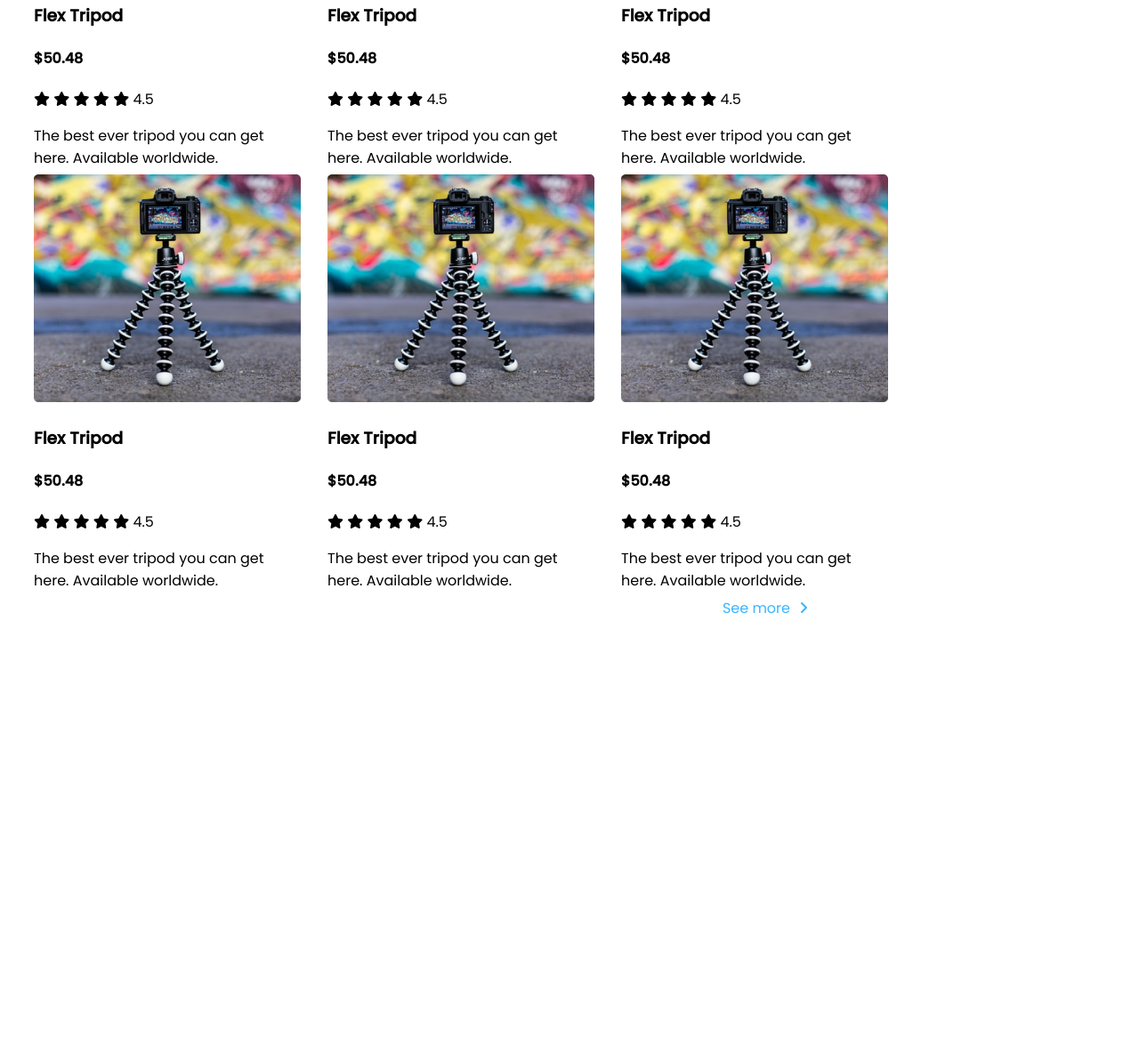
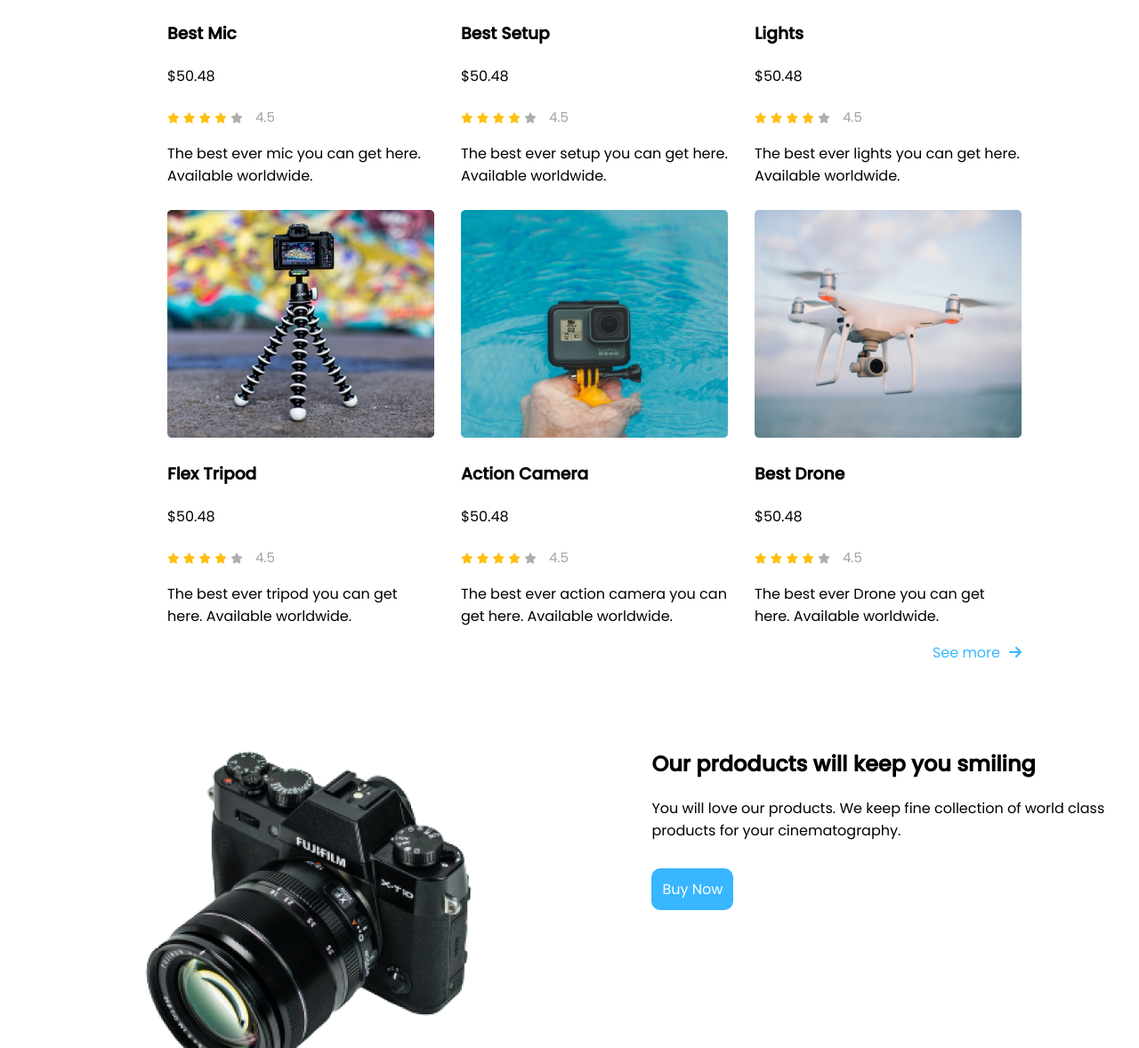
Before and after one commit to hossainashfaq/assignment-2, a plain HTML site: page index.html in a window 1280 px wide. Shown: the part 1622-2800 px from the top of the page at 89% size. Before the commit the page ends 2356 px from the top, so only its background shows below. Drawn offline with Linux system fonts and the light colour scheme; a web font is replaced by a local one.

Commit message:
upadated push

```diff
--- a/index.html
+++ b/index.html
@@ -107,9 +107,9 @@
             </div>
             <div class="product">
                 <div class="product-banner">
-                    <img src="./images/tripod.png" alt="">
+                    <img src="./images/drone.png" alt="">
                     <div class="product-detail">
-                        <h3 class="product-title">Flex Tripod</h3>
+                        <h3 class="product-title">Best Drone</h3>
                         <h4 class="price">$50.48</h4>
                         <div class="rating-info">
                             <div>
@@ -122,7 +122,99 @@
                             </div>
                         </div>
                         <p class="product-spec">
-                            The best ever tripod you can get here. Available worldwide.
+                            The best ever drone you can get here. Available worldwide.
+                        </p>
+
+                    </div>
+                </div>
+            </div>
+            <div class="product">
+                <div class="product-banner">
+                    <img src="./images/lights.png" alt="">
+                    <div class="product-detail">
+                        <h3 class="product-title">Best Lights</h3>
+                        <h4 class="price">$50.48</h4>
+                        <div class="rating-info">
+                            <div>
+                                <i class="fas fa-star filled"></i>
+                                <i class="fas fa-star filled"></i>
+                                <i class="fas fa-star filled"></i>
+                                <i class="fas fa-star filled"></i>
+                                <i class="fas fa-star empty"></i>
+                                <span class="rating">4.5</span>
+                            </div>
+                        </div>
+                        <p class="product-spec">
+                            The best ever lights you can get here. Available worldwide.
+                        </p>
+
+                    </div>
+                </div>
+            </div>
+            <div class="product">
+                <div class="product-banner">
+                    <img src="./images/mic.png" alt="">
+                    <div class="product-detail">
+                        <h3 class="product-title">Best Mic</h3>
+                        <h4 class="price">$50.48</h4>
+                        <div class="rating-info">
+                            <div>
+                                <i class="fas fa-star filled"></i>
+                                <i class="fas fa-star filled"></i>
+                                <i class="fas fa-star filled"></i>
+                                <i class="fas fa-star filled"></i>
+                                <i class="fas fa-star empty"></i>
+                                <span class="rating">4.5</span>
+                            </div>
+                        </div>
+                        <p class="product-spec">
+                            The best ever mic you can get here. Available worldwide.
+                        </p>
+
+                    </div>
+                </div>
+            </div>
+            <div class="product">
+                <div class="product-banner">
+                    <img src="./images/setup.png" alt="">
+                    <div class="product-detail">
+                        <h3 class="product-title">Best Setup</h3>
+                        <h4 class="price">$50.48</h4>
+                        <div class="rating-info">
+                            <div>
+                                <i class="fas fa-star filled"></i>
+                                <i class="fas fa-star filled"></i>
+                                <i class="fas fa-star filled"></i>
+                                <i class="fas fa-star filled"></i>
+                                <i class="fas fa-star empty"></i>
+                                <span class="rating">4.5</span>
+                            </div>
+                        </div>
+                        <p class="product-spec">
+                            The best ever setup you can get here. Available worldwide.
+                        </p>
+
+                    </div>
+                </div>
+            </div>
+            <div class="product">
+                <div class="product-banner">
+                    <img src="./images/single-light.png" alt="">
+                    <div class="product-detail">
+                        <h3 class="product-title">Lights</h3>
+                        <h4 class="price">$50.48</h4>
+                        <div class="rating-info">
+                            <div>
+                                <i class="fas fa-star filled"></i>
+                                <i class="fas fa-star filled"></i>
+                                <i class="fas fa-star filled"></i>
+                                <i class="fas fa-star filled"></i>
+                                <i class="fas fa-star empty"></i>
+                                <span class="rating">4.5</span>
+                            </div>
+                        </div>
+                        <p class="product-spec">
+                            The best ever lights you can get here. Available worldwide.
                         </p>
 
                     </div>
@@ -153,9 +245,9 @@
             </div>
             <div class="product">
                 <div class="product-banner">
-                    <img src="./images/tripod.png" alt="">
+                    <img src="./images/action.png" alt="">
                     <div class="product-detail">
-                        <h3 class="product-title">Flex Tripod</h3>
+                        <h3 class="product-title">Action Camera</h3>
                         <h4 class="price">$50.48</h4>
                         <div class="rating-info">
                             <div>
@@ -168,7 +260,7 @@
                             </div>
                         </div>
                         <p class="product-spec">
-                            The best ever tripod you can get here. Available worldwide.
+                            The best ever action camera you can get here. Available worldwide.
                         </p>
 
                     </div>
@@ -176,9 +268,9 @@
             </div>
             <div class="product">
                 <div class="product-banner">
-                    <img src="./images/tripod.png" alt="">
+                    <img src="./images/drone.png" alt="">
                     <div class="product-detail">
-                        <h3 class="product-title">Flex Tripod</h3>
+                        <h3 class="product-title">Best Drone</h3>
                         <h4 class="price">$50.48</h4>
                         <div class="rating-info">
                             <div>
@@ -191,107 +283,34 @@
                             </div>
                         </div>
                         <p class="product-spec">
-                            The best ever tripod you can get here. Available worldwide.
+                            The best ever Drone you can get here. Available worldwide.
                         </p>
-
-                    </div>
-                </div>
-            </div>
-            <div class="product">
-                <div class="product-banner">
-                    <img src="./images/tripod.png" alt="">
-                    <div class="product-detail">
-                        <h3 class="product-title">Flex Tripod</h3>
-                        <h4 class="price">$50.48</h4>
-                        <div class="rating-info">
-                            <div>
-                                <i class="fas fa-star filled"></i>
-                                <i class="fas fa-star filled"></i>
-                                <i class="fas fa-star filled"></i>
-                                <i class="fas fa-star filled"></i>
-                                <i class="fas fa-star empty"></i>
-                                <span class="rating">4.5</span>
-                            </div>
-                        </div>
-                        <p class="product-spec">
-                            The best ever tripod you can get here. Available worldwide.
-                        </p>
-
-                    </div>
-                </div>
-            </div>
-            <div class="product">
-                <div class="product-banner">
-                    <img src="./images/tripod.png" alt="">
-                    <div class="product-detail">
-                        <h3 class="product-title">Flex Tripod</h3>
-                        <h4 class="price">$50.48</h4>
-                        <div class="rating-info">
-                            <div>
-                                <i class="fas fa-star filled"></i>
-                                <i class="fas fa-star filled"></i>
-                                <i class="fas fa-star filled"></i>
-                                <i class="fas fa-star filled"></i>
-                                <i class="fas fa-star empty"></i>
-                                <span class="rating">4.5</span>
-                            </div>
-                        </div>
-                        <p class="product-spec">
-                            The best ever tripod you can get here. Available worldwide.
-                        </p>
-
-                    </div>
-                </div>
-            </div>
-            <div class="product">
-                <div class="product-banner">
-                    <img src="./images/tripod.png" alt="">
-                    <div class="product-detail">
-                        <h3 class="product-title">Flex Tripod</h3>
-                        <h4 class="price">$50.48</h4>
-                        <div class="rating-info">
-                            <div>
-                                <i class="fas fa-star filled"></i>
-                                <i class="fas fa-star filled"></i>
-                                <i class="fas fa-star filled"></i>
-                                <i class="fas fa-star filled"></i>
-                                <i class="fas fa-star empty"></i>
-                                <span class="rating">4.5</span>
-                            </div>
-                        </div>
-                        <p class="product-spec">
-                            The best ever tripod you can get here. Available worldwide.
-                        </p>
-
-                    </div>
-                </div>
-            </div>
-            <div class="product">
-                <div class="product-banner">
-                    <img src="./images/tripod.png" alt="">
-                    <div class="product-detail">
-                        <h3 class="product-title">Flex Tripod</h3>
-                        <h4 class="price">$50.48</h4>
-                        <div class="rating-info">
-                            <div>
-                                <i class="fas fa-star filled"></i>
-                                <i class="fas fa-star filled"></i>
-                                <i class="fas fa-star filled"></i>
-                                <i class="fas fa-star filled"></i>
-                                <i class="fas fa-star empty"></i>
-                                <span class="rating">4.5</span>
-                            </div>
-                        </div>
-                        <p class="product-spec">
-                            The best ever tripod you can get here. Available worldwide.
-                        </p>
-
+                        <a class="see-more" target="blank" href="https://www.linkedin.com/in/ashfaqhossain/">See more <span class="arrow"><i class="fas fa-arrow-right"></i></a>
                     </div>
                 </div>
             </div>
         </div>
-        <a class="see-more" target="blank" href="https://www.linkedin.com/in/ashfaqhossain/">See more <span class="arrow"><i class="fas fa-angle-right"></i></span></a>
+
+    </section>
+    <section class="flex-container">
+        <div class="half-width">
+            <img src="./images/main-camera.png" alt="">
+        </div>
+        <div class="half-width">
+            <h1>Our prdoducts will keep you smiling</h1>
+            <p>You will love our products. We keep fine collection of world class products for your cinematography.</p>
+            <br>
+            <a class="pree-button2" target="blank" href="https://www.linkedin.com/in/ashfaqhossain/">Buy Now</a>
+        </div>
     </section>
 </main>
+<footer class="foot">
+    <h2 class="foot-title">cinematography product</h2>
+    <p class="copyright">Copyright © 2022 cinematography product<br>All rights reserved</p>
+    <div class="foot-icon">
+        <i class="fab fa-facebook"></i>
+        <i class="fab fa-instagram"></i><i class="fab fa-tiktok"></i><i class="fab fa-twitter"></i>
+    </div>
+</footer>
 </body>
 </html>
--- a/styles/style.css
+++ b/styles/style.css
@@ -7,6 +7,7 @@ body{
     font-size: 24px;
     font-weight: 700;
     margin-right: 150px;
+    margin-left: 100px;
 }
 .header{
     display: grid;
@@ -103,21 +104,26 @@ body{
     text-decoration: none;
     justify-content: flex-end;
     align-items: center;
+    grid-template-rows: repeat(2, 1fr);
 }
 .arrow{
     margin-left: 10px;
     font-weight: 700;
 }
-/* .see-more:hover{
-    transform: scale(1.1);
-    transition: transform 0.5s ease;
-} */
+
+.container2 .section-title{
+    text-align: center;
+    margin-left: 380px;
+}
 .products{
     display: grid;
     grid-template-columns: repeat(3, 1fr);
     justify-items: center;
+    grid-row-gap: 20px;
+    margin-left: 150px;
 }
 .product{
+    box-shadow: 5px #3A3A3A;
     width: 330px;
     height: 475px;
 }
@@ -125,3 +131,51 @@ body{
     width: 300px;
     height: 255px;
 }
+.fa-star{
+    font-size: 12px;
+}
+.fa-star.filled{
+    color:#FFC014;
+}
+.fa-star.empty{
+    color: #AEAEAE;
+}
+.rating{
+    margin-left: 10px;
+    color: #A2A2A2;
+    font-size: 15px;
+}
+.flex-container{
+    display: flex;
+    margin-top: 80px;
+    margin-left: 65px;
+    margin-bottom: 70px;
+}
+.half-width{
+    width: 50%;
+    padding-left: 5%;
+}
+/* Footer Here */
+.foot{
+    text-align: center;
+    color: #ffffff;
+    background-color: #0670ad;
+    padding-bottom: 30px;
+    padding-top: 10px;
+}
+.foot-icon{
+    display: flex;
+    justify-content: center;
+    gap: 10px;
+}
+.price
+{
+    font-weight: lighter;
+}
+.pree-button2{
+    color: #ffffff;
+    text-decoration: none;
+    background-color: #38b6ff;
+    padding: 12px;
+    border-radius: 10px;
+}
```
